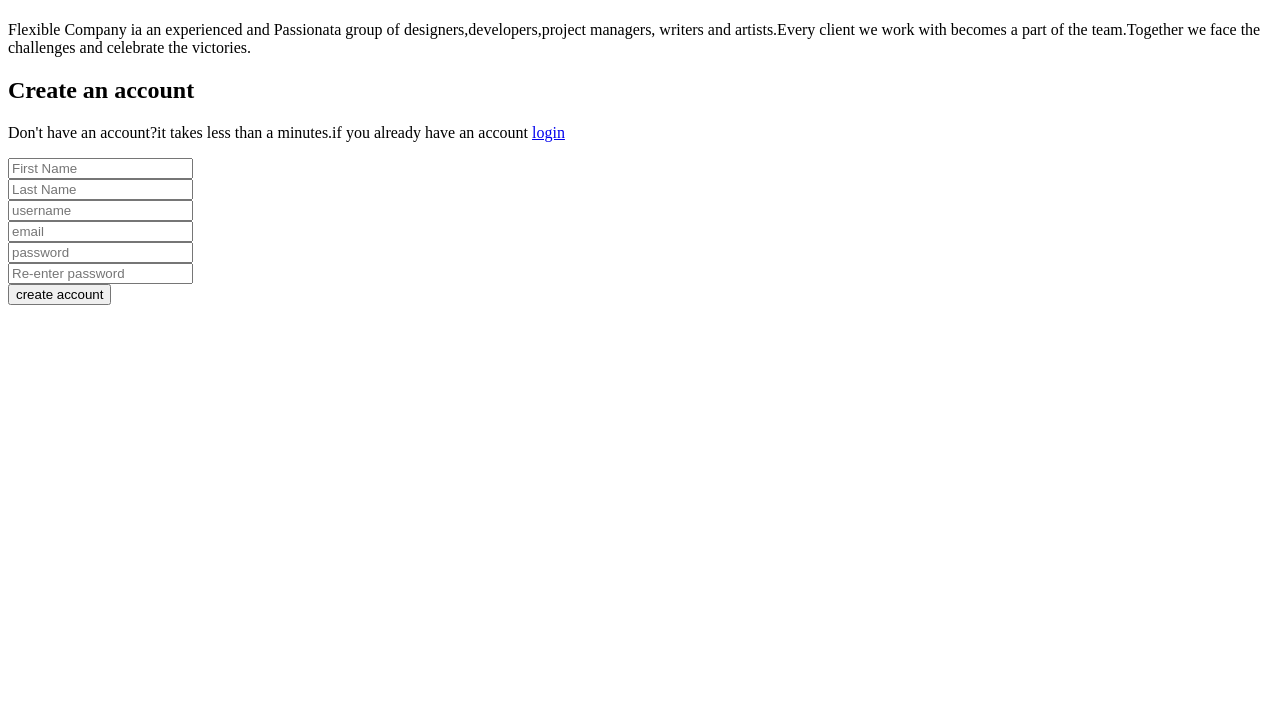
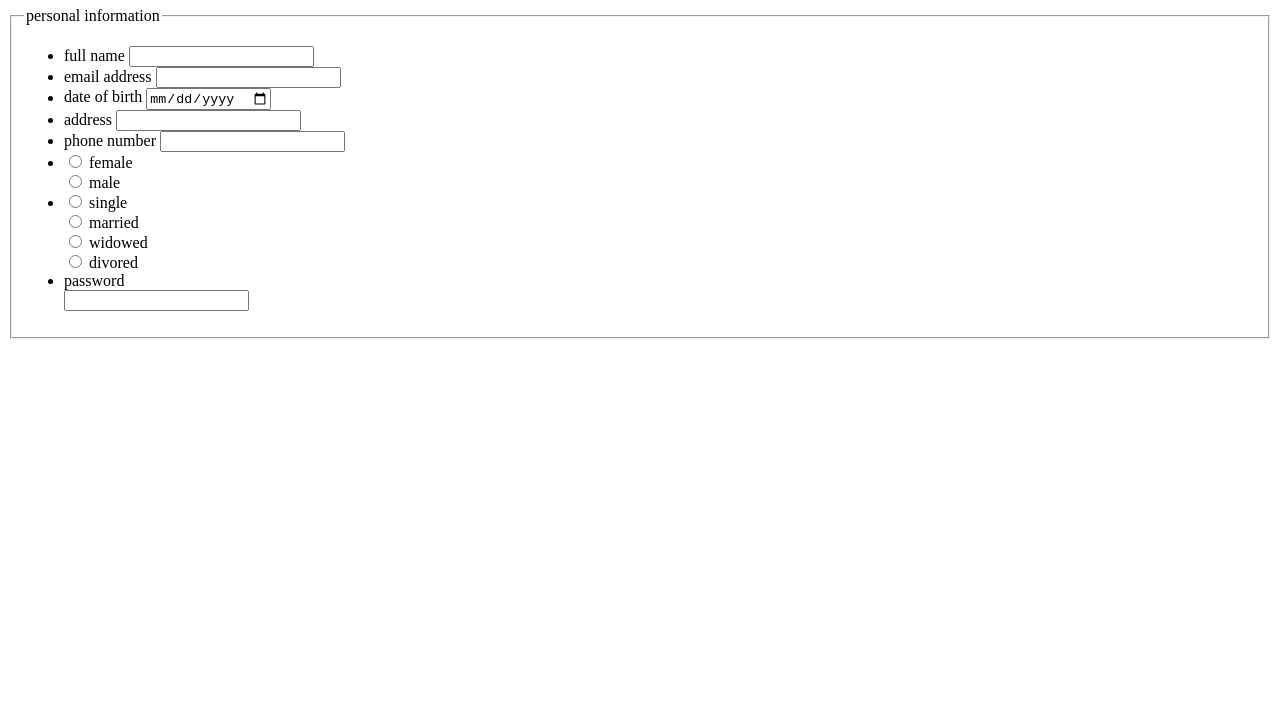
Before and after one commit to Naya4728/alphaweek3, a plain HTML site: page index.html in a window 1280 px wide. Shown: the part 73-800 px from the top of the page. Drawn offline with Linux system fonts and the light colour scheme.

Commit message:
Add files via upload

```diff
--- a/index.html
+++ b/index.html
@@ -3,29 +3,64 @@
 <head>
     <meta charset="UTF-8">
     <meta name="viewport" content="width=device-width, initial-scale=1.0">
-    <title>Create Account</title>
-    <link rel="shortcut icon" href="./favicon.ico" type="image/x-icon">
-    <section>
-        <h1>Welcome to <br> Flexible Theme</h1>
-  <p>Flexible Company ia an experienced and Passionata group of designers,developers,project managers, writers and artists.Every client we work with becomes a part of the team.Together we face the challenges and celebrate the victories.</p>
-    </section>
-      <section>
-        <h2>Create an account</h2>
-        <p>Don't have an account?it takes less than a minutes.if you already have an account <a href="login.html">login</a></p>
-        <form>
-            <input type="text" name="fname" id="firstnmae" placeholder="First Name"> <br>
-            <input type="text" name="Lname" id="Lastname" placeholder="Last Name"> <br>
-            <input type="text" name="username" id="username"placeholder="username"> <br>
-            <input type="email" name="email" id="email" placeholder="email"> <br>
-            <input type="password" name="password" id="password" placeholder="password"><br>
-            <input type="password" name="password" id="c-password" placeholder="Re-enter password"><br>
-            <input type="submit" value="create account">
-        </form>
-      </section>
+    <title>create an account</title>
+</head>
+<body>
+    <h1>create an account to get started</h1>
+
+    <form action=""method="post">
+        <fieldset>
+            <legend>personal information</legend>
+            <ul>
+                <li>
+                    <label for="fname">full name</label>
+                    <input type="text" name="fname" id="fname"required>
+                </li>
+                <li>
+                    <label for="email">email address</label>
+                    <input type="email" name="e-address" id="email"required>
+                </li>
+                <li>
+                    <label for="date_of_birth">date of birth</label>
+                    <input type="date" name="dob" id="date_of_birth">
+                </li>
+                <li>
+                    <label for="address">address</label>
+                    <input type="text" name="address" id="address"maxlength="100">
+
+                </li>
+                <li>
+                    <label for="phone">phone number</label>
+                    <input type="tel" name="phone" id="phone"required>
+                </li>
+                <li>
+                    <input type="radio" name="gender" id="female"required>
+                    <label for="radio">female</label> <br>
+
+                    <input type="radio" name="gender" id="male"required>
+                    <label for="radio">male</label> <br>
+
+                </li>
+                <li>
+                    <input type="radio" name="marital status" id="single">
+                    <label for="single">single</label> <br>
+                    <input type="radio" name="marital status" id="married">
+                    <label for="married">married</label> <br>
+                    <input type="radio" name="marital status" id="widowed">
+                    <label for="widowed">widowed</label> <br>
+                    <input type="radio" name="marital status" id="divored">
+                    <label for="divored">divored</label> <br>
+                </li>
+                <li>
+                    <label for="password">password</label> <br>
+                    <input type="password" name="password" id="password"required>
 
 
-</head>
-<body>
 
+
+                </li>
+            </ul>
+        </fieldset>
+    </form>
 </body>
 </html>
```
